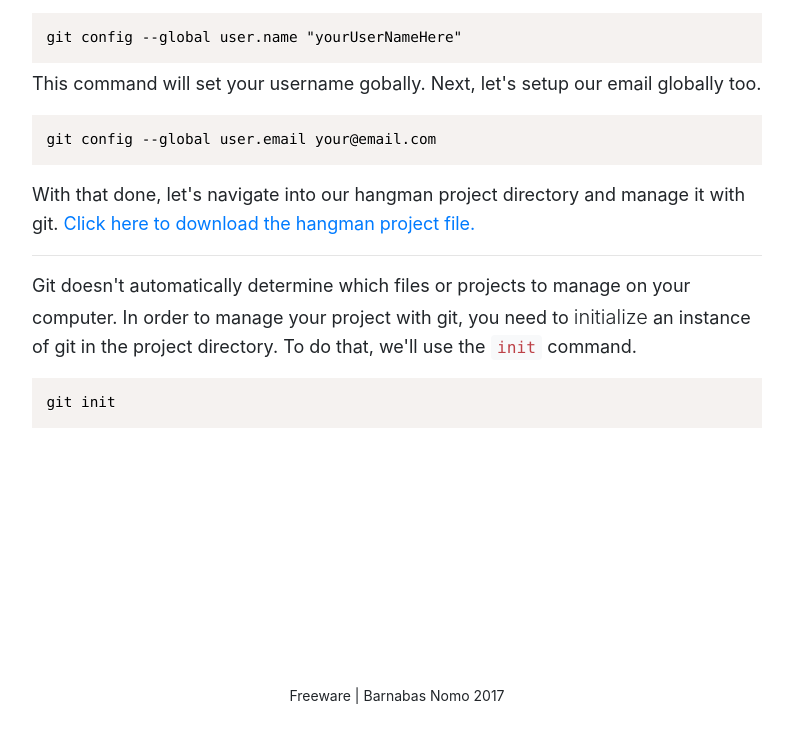
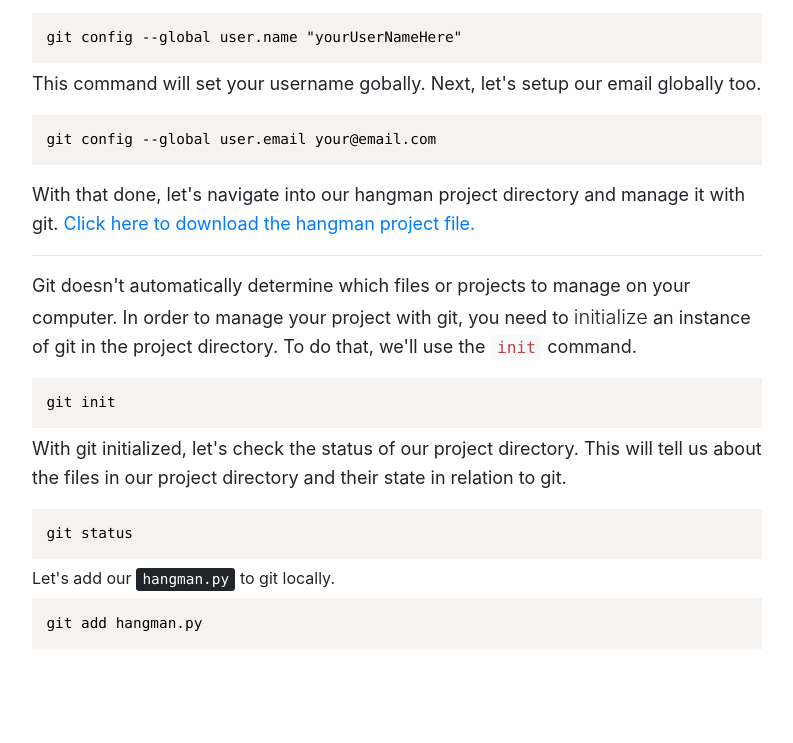
Before and after one commit to Kowus/git-started, a website with bundled scripts: page index.html in a window 1280 px wide. Shown: the part 3682-4425 px from the top of the page, without its empty margins (243-1036 px from the left). Built offline with nearby package versions, Linux system fonts and the light colour scheme.

Commit message:
internets

```diff
--- a/index.html
+++ b/index.html
@@ -184,6 +184,11 @@
               project with git, you need to <span class="lead">initialize</span> an instance of git in the project directory.
               To do that, we'll use the <code>init</code> command.</p>
             <pre class="language-bash"><code>git init</code></pre>
+            <p>With git initialized, let's check the status of our project directory. This will tell us about the files in our
+              project directory and their state in relation to git.
+              <pre class="language-bash"><code>git status</code></pre> Let's add our <kbd>hangman.py</kbd> to git locally.
+              <pre class="language-bash"><code>git add hangman.py</code></pre>
+            </p>
         </div>
       </div>
     </div>
```
